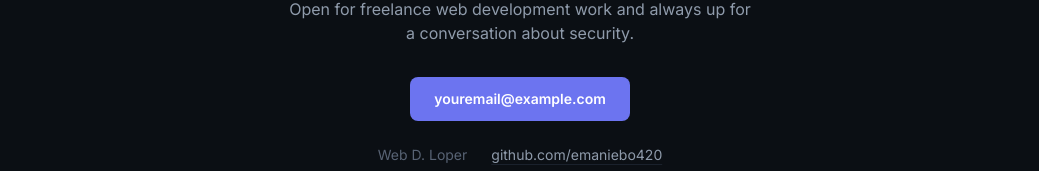
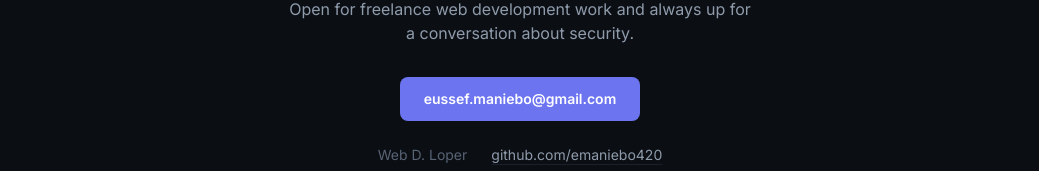
Before and after one commit to emaniebo420/Web-D.-Loper, a React (Vite) app: page / in a window 1280 px wide. Shown: the part 2608-2779 px from the top of the page, without its empty margins (120-1159 px from the left). Built offline with nearby package versions, Linux system fonts and the light colour scheme.

Commit message:
Update data.jsx

```diff
--- a/src/data.jsx
+++ b/src/data.jsx
@@ -75,7 +75,7 @@ export const certTrack = [
 ]
 
 export const contact = [
-  { label: 'EMAIL', value: 'youremail@example.com', href: 'eussef.maniebo@gmail.com' },
+  { label: 'EMAIL', value: 'eussef.maniebo@gmail.com', href: 'eussef.maniebo@gmail.com' },
   { label: 'BUSINESS', value: 'Web D. Loper', href: null },
   { label: 'GITHUB', value: 'github.com/emaniebo420', href: 'https://github.com/emaniebo420' },
 ]
```
